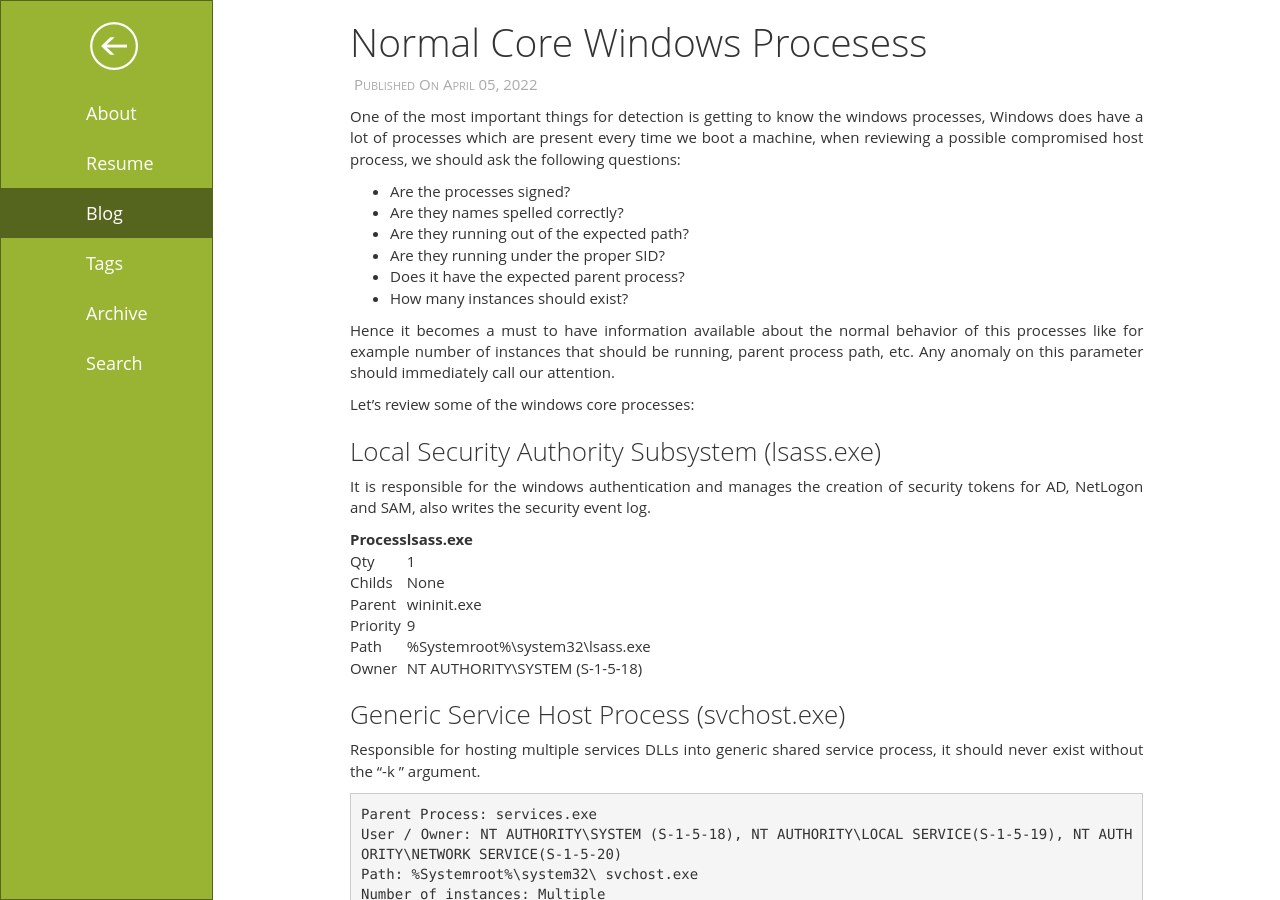
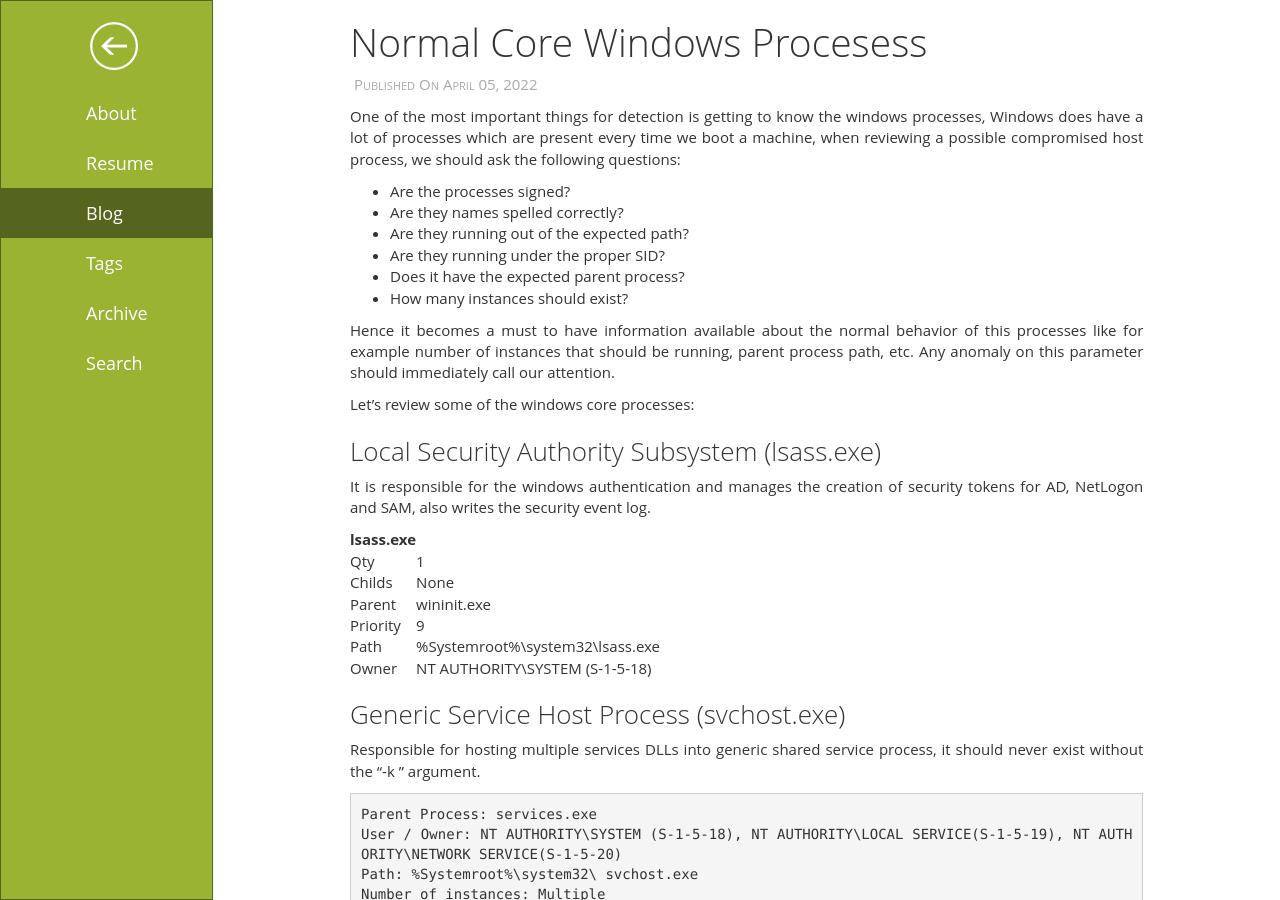
Before and after one commit to fanavarr/fanavarr.github.io, a Jekyll site: the page built from _posts/2022-04-05-Windows-Core-Procesess.md, in a window 1280 px wide and 900 px high. Built offline with Jekyll 4.4.1, drawn with Linux system fonts in a browser that asks for light colours; a script that is not in the unit is left out; comment, search, counter and statistics services are not loaded.

Commit message:
Update 2022-04-05-Windows-Core-Procesess.md

```diff
--- a/_posts/2022-04-05-Windows-Core-Procesess.md
+++ b/_posts/2022-04-05-Windows-Core-Procesess.md
@@ -30,7 +30,7 @@ Let’s review some of the windows core processes:
 ### Local Security Authority Subsystem (lsass.exe)
 It is responsible for the windows authentication and manages the creation of security tokens for AD, NetLogon and SAM, also writes the security event log.
 
-| Process       | lsass.exe |
+|  lsass.exe     |          |
 | ----------- | ----------- |
 | Qty | 1 |
 | Childs | None |
```
